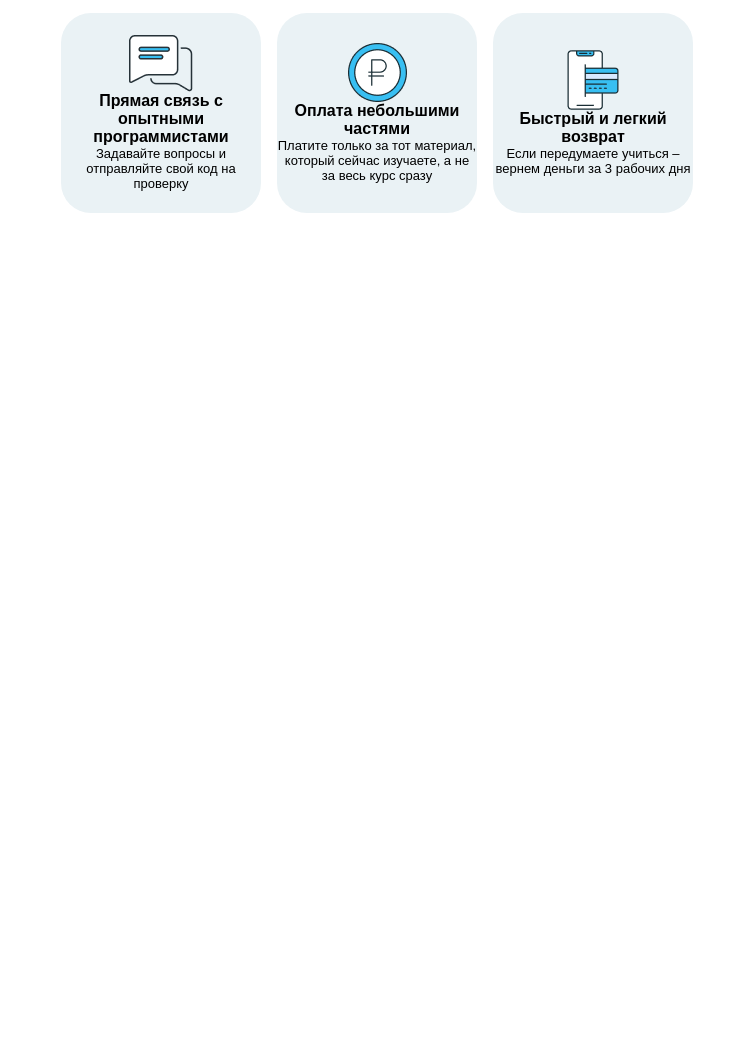
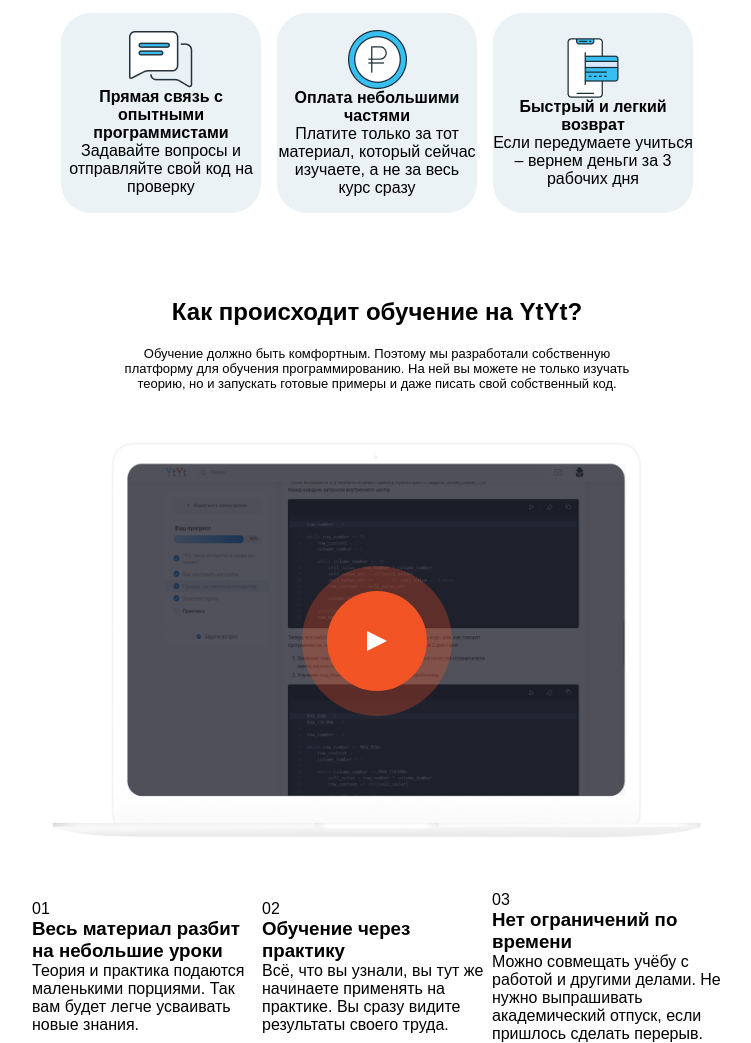
Before and after one commit to Adkhamalajon/YtYt-, a website built with Vite: page YtYt-/index.html in a window 1280 px wide. Shown: the part 1388-2431 px from the top of the page, without its empty margins (263-1014 px from the left). Before the commit the page ends 1686 px from the top, so only its background shows below. Built offline with nearby package versions, Linux system fonts and the light colour scheme.

Commit message:
section5,6

```diff
--- a/YtYt-/index.html
+++ b/YtYt-/index.html
@@ -112,5 +112,37 @@
         </div>
       </div>
     </section>
+    <section class="section4">
+     <div class="container">
+      <h2>Как происходит обучение на YtYt?</h2>
+      <p>Обучение должно быть комфортным. Поэтому мы разработали собственную платформу для обучения программированию. На ней вы можете не только изучать теорию, но и запускать готовые примеры и даже писать свой собственный код.</p>
+     </div>
+    </section>
+    <section class="section5">
+      <div class="play-button">
+        <a href=""></a>
+      </div>
+    </section>
+    <section class="section6">
+      <div class="container">
+        <div>
+          <p>01</p>
+          <h3>Весь материал разбит на небольшие уроки</h3>
+          <p>Теория и практика подаются маленькими порциями. Так вам будет легче усваивать новые знания.</p>
+        </div>
+        <div>
+          <p>02</p>
+          <h3>Обучение
+            через практику</h3>
+          <p>Всё, что вы узнали, вы тут же начинаете применять на практике. Вы сразу видите результаты своего труда.</p>
+        </div>
+        <div>
+          <p>03</p>
+          <h3>Нет ограничений по времени</h3>
+          <p>Можно совмещать учёбу с работой
+            и другими делами. Не нужно выпрашивать академический отпуск, если пришлось сделать перерыв.</p>
+        </div>
+      </div>
+    </section>
   </body>
 </html>
--- a/YtYt-/style.css
+++ b/YtYt-/style.css
@@ -8,7 +8,7 @@
 }
 
 body{
-  width: 100%;
+  margin: 0 auto;
 }
 
 .primary-header{
@@ -175,6 +175,89 @@
   background-color: #EAF2F5;
 }
 
-.section3 .container .section3-list p{
+.section4 .container{
+  width:100%;
+  min-width: 1000px;
+  margin: 0 auto;
+  display: flex;
+  flex-direction: column;
+  align-items: center;
+  text-align: center;
+
+}
+
+.section4 .container p{
+  margin: 20px auto;
+  margin-bottom: 0;
+  width: 530px;
   font-size: 13px;
 }
+
+
+.section5{
+  width: 1000px;
+  height: 500px;
+  margin:0 auto;
+  display: flex;
+  justify-content: center;
+  align-items: center;
+  background-repeat: no-repeat;
+  background-image: url(/images/Group\ 1178.png);
+  background-size: 650px 400px;
+  background-position: center;
+}
+
+.play-button{
+  width: 100px;
+  height: 100px;
+  border-radius: 50px;
+  background-color:#F15525;
+  display: flex;
+  justify-content: center;
+  align-items: center;
+  opacity:1;
+  cursor:pointer;
+  position: relative;
+  isolation: isolate;
+}
+
+.play-button a{
+  display: block;
+  width: 20px;
+  height: 20px;
+  border-left: 20px solid #fff;
+  border-top: 10px solid #F15525;
+ border-bottom: 10px solid #F15525;
+}
+
+.play-button::after{
+  content: '';
+  width: 150px;
+  height: 150px;
+  border-radius: 75px;
+  position: absolute;
+  z-index: -5;
+  background-color: #F15525;
+  opacity: 0.3;
+}
+
+
+.section6{
+  width: 1000px;
+  margin: 0 auto ;
+  display: flex;
+  justify-content: center;
+  align-items: center;
+}
+
+.section6 .container{
+  width: 900px;
+  display: flex;
+  justify-content: center;
+  align-items: center;
+}
+
+.section6 .container div{
+  width: 230px;
+  gap: 40px;
+}
```
Also changed, not shown: images/Group 1178.png (added).
